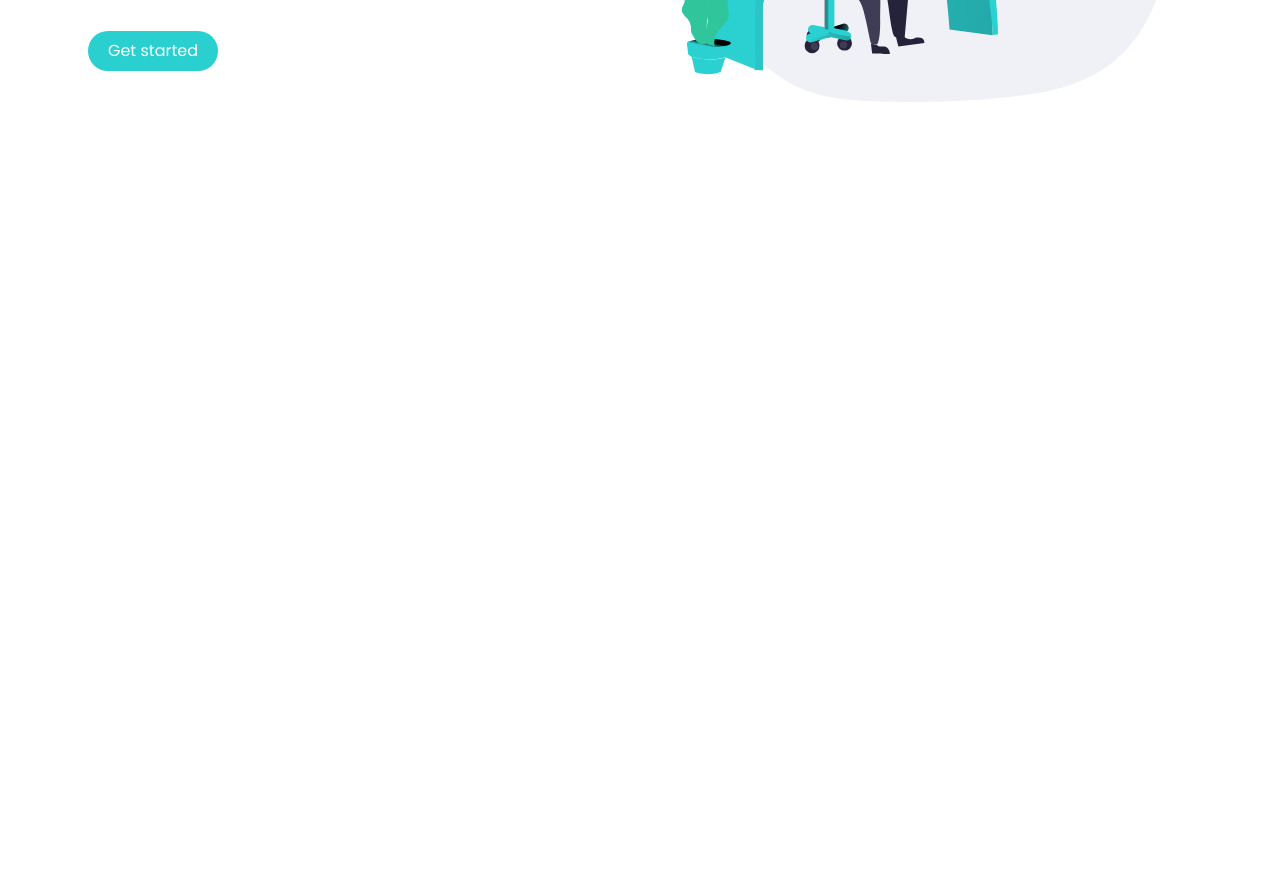
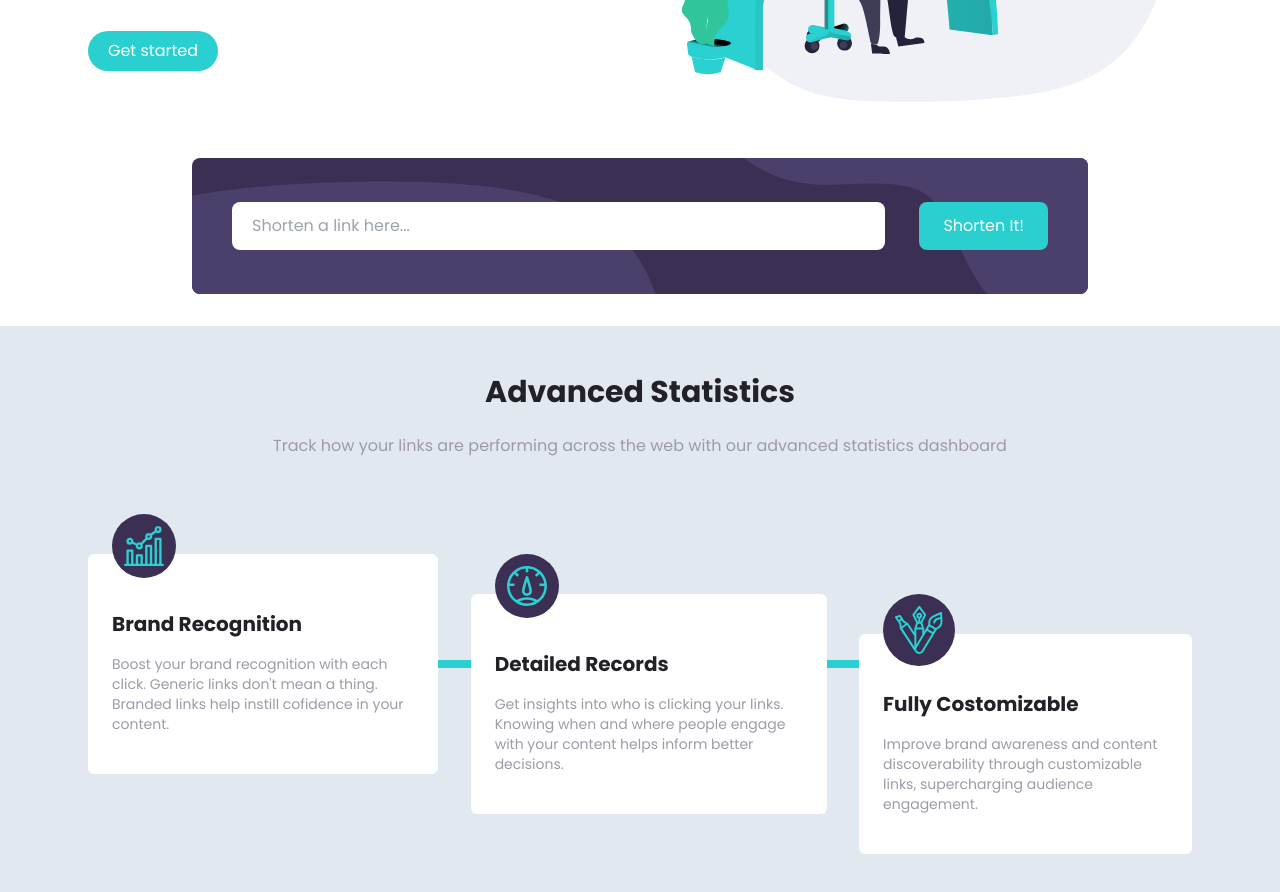
Before and after one commit to Haki-Celmeta/URL-shortening, a React (Vite) app: page / in a window 1280 px wide. Shown: the part 320-1212 px from the top of the page. Before the commit the page ends 800 px from the top, so only its background shows below. Built offline with nearby package versions, Linux system fonts and the light colour scheme.

Commit message:
finished statistics

```diff
--- a/src/App.jsx
+++ b/src/App.jsx
@@ -1,11 +1,15 @@
 import Navbar from "./components/Navbar";
 import Hero from "./components/Hero";
+import LinkInput from "./components/LinkInput";
+import Statistics from "./components/Statistics";
 
 function App() {
   return (
     <>
       <Navbar />
       <Hero />
+      <LinkInput />
+      <Statistics />
     </>
   )
 }
--- /dev/null
+++ b/src/components/LinkInput.jsx
@@ -0,0 +1,54 @@
+import { useState } from "react";
+import { bgShortenDesktop } from "../utils";
+
+const LinkInput = () => {
+  const [input, setInput] = useState("");
+  const [error, setError] = useState("");
+
+  const handleChange = (e) => {
+    setInput(e.target.value);
+  };
+
+  const isInputValid = () => {
+    if (input.trim().length === 0) {
+      setError("Please add a link");
+    } else {
+      setError("");
+    }
+  };
+
+  return (
+    <section className="py-8">
+      <div className="screen-max-width bg-violet-default relative lg:w-[70%] md:w-[90%] w-full mx-2 flex items-center justify-center rounded-lg">
+        <img
+          src={bgShortenDesktop}
+          alt="shorten desktop background"
+          className="rounded-lg sm:h-fit h-48"
+        />
+        <div className="absolute top-[50%] translate-y-[-50%] sm:flex sm:flex-row flex-col items-center w-full justify-between sm:px-10 px-2 gap-6">
+          <div className="sm:w-[80%] w-full relative">
+            <input
+              value={input}
+              onChange={handleChange}
+              className={`py-3 px-5 outline-none h-fit w-full rounded-lg ${
+                error ? "border border-red" : "border-none"
+              }`}
+              id="link-input"
+              name="link-input"
+              placeholder="Shorten a link here..."
+            />
+            <div className="text-red absolute mt-1">{error ? error : ""}</div>
+          </div>
+          <button
+            onClick={isInputValid}
+            className="bg-cyan text-white py-3 px-6 rounded-lg hover:opacity-70 transition sm:w-fit w-full sm:mt-0 mt-7"
+          >
+            Shorten It!
+          </button>
+        </div>
+      </div>
+    </section>
+  );
+};
+
+export default LinkInput;
--- /dev/null
+++ b/src/components/Statistics.jsx
@@ -0,0 +1,59 @@
+import { iconBrand } from "../utils";
+import { iconCustomizable } from "../utils";
+import { iconDetailed } from "../utils";
+
+const Statistics = () => {
+  return (
+    <section className="bg-slate-200 py-12 pb-32">
+      <div className="screen-max-width px-2">
+        <div className="w-full flex flex-col gap-6 justify-center items-center">
+          <h2 className="text-center text-3xl font-bold">
+            Advanced Statistics
+          </h2>
+          <p className="text-center text-violet-100">
+            Track how your links are performing across the web with our advanced
+            statistics dashboard
+          </p>
+        </div>
+        <div className="md:flex md:flex-row flex flex-col items-center mt-24">
+          <div className="bg-white px-6 py-10 pt-14 rounded-md relative flex flex-col md:items-start items-center">
+            <div className="bg-violet-default w-fit p-3 rounded-full flex items-center justify-center absolute top-[-18%]">
+              <img src={iconBrand} alt="icond brand recognition" />
+            </div>
+            <h3 className="text-xl font-bold mb-4">Brand Recognition</h3>
+            <p className="text-violet-100 text-sm md:text-left text-center">
+              Boost your brand recognition with each click. Generic links
+              don&apos;t mean a thing. Branded links help instill cofidence in
+              your content.
+            </p>
+          </div>
+          <div className="md:w-24 md:h-2 h-20 w-2 bg-cyan"></div>
+          <div className="bg-white px-6 py-10 pt-14 rounded-md relative md:translate-y-10 flex flex-col md:items-start items-center">
+            <div className="bg-violet-default w-fit p-3 rounded-full flex items-center justify-center absolute top-[-18%]">
+              <img src={iconDetailed} alt="icond detailed records" />
+            </div>
+            <h3 className="text-xl font-bold mb-4">Detailed Records</h3>
+            <p className="text-violet-100 text-sm md:text-left text-center">
+              Get insights into who is clicking your links. Knowing when and
+              where people engage with your content helps inform better
+              decisions.
+            </p>
+          </div>
+          <div className="md:w-24 md:h-2 h-20 w-2 bg-cyan"></div>
+          <div className="bg-white px-6 py-10 pt-14 rounded-md relative md:translate-y-20 flex flex-col md:items-start items-center">
+            <div className="bg-violet-default w-fit p-3 rounded-full flex items-center justify-center absolute top-[-18%]">
+              <img src={iconCustomizable} alt="icond fully costomizable" />
+            </div>
+            <h3 className="text-xl font-bold mb-4">Fully Costomizable</h3>
+            <p className="text-violet-100 text-sm md:text-left text-center">
+              Improve brand awareness and content discoverability through
+              customizable links, supercharging audience engagement.
+            </p>
+          </div>
+        </div>
+      </div>
+    </section>
+  );
+};
+
+export default Statistics;
```
